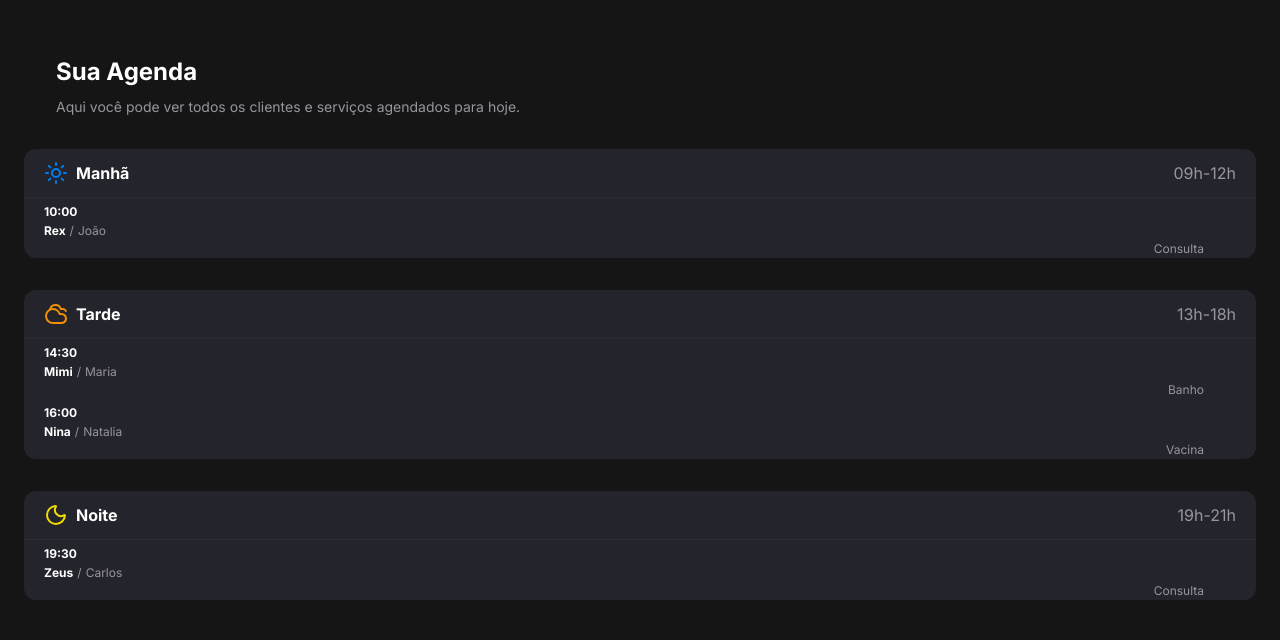
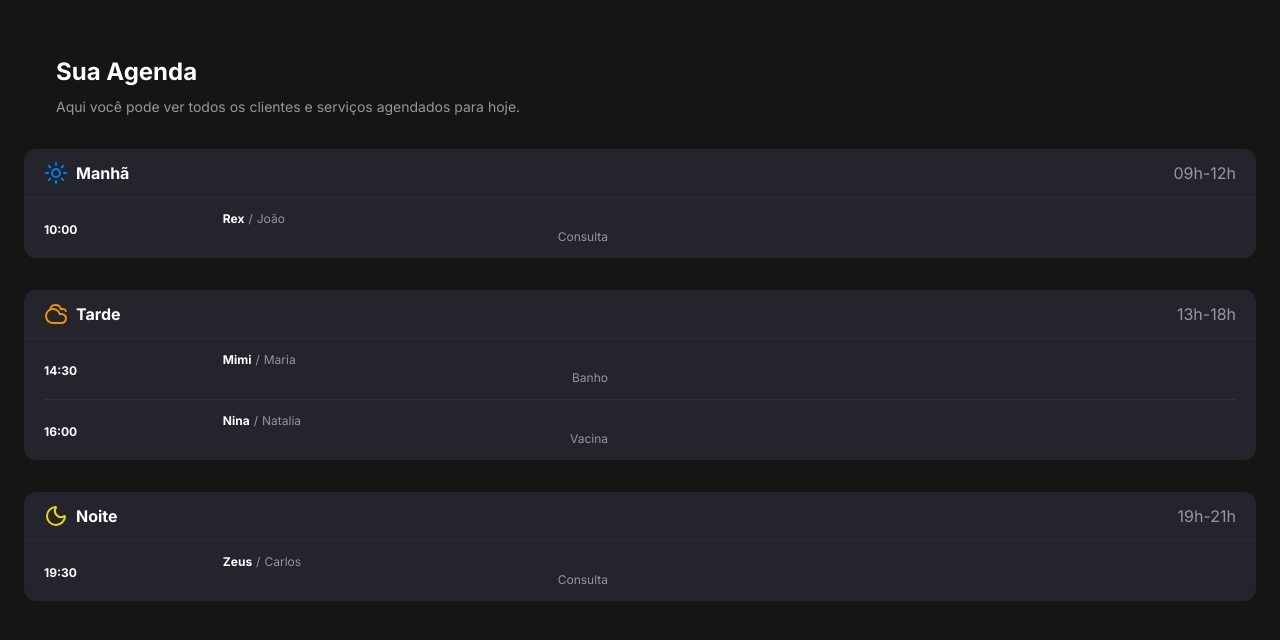
Before and after one commit to macedocmateus/pet-shop, a Next.js app: page / in a window 1280 px wide. Shown: the top 640 px of the page. Built offline with nearby package versions, Linux system fonts and the light colour scheme.

Commit message:
add refactory and add divider

```diff
--- a/src/app/page.tsx
+++ b/src/app/page.tsx
@@ -1,109 +1,8 @@
 import { PeriodSection } from '@/components/period-section/period-section'
-import { Appointment as AppointmentPrisma } from '@/generated/prisma'
-import {
-  Appointment,
-  AppointmentPeriod,
-  AppointmentPeriodDay,
-} from '@/types/Appointments'
-
-const appointments = [
-  {
-    id: '1',
-    petName: 'Rex',
-    description: 'Consulta',
-    tutorName: 'João',
-    phone: '1234567890',
-    scheduleAt: new Date('2026-02-02T10:00:00'),
-  },
-  {
-    id: '2',
-    petName: 'Mimi',
-    description: 'Banho',
-    tutorName: 'Maria',
-    phone: '1234567890',
-    scheduleAt: new Date('2026-02-02T14:30:00'),
-  },
-  {
-    id: '3',
-    petName: 'Nina',
-    description: 'Vacina',
-    tutorName: 'Natalia',
-    phone: '1234567890',
-    scheduleAt: new Date('2026-02-03T16:00:00'),
-  },
-  {
-    id: '4',
-    petName: 'Zeus',
-    description: 'Consulta',
-    tutorName: 'Carlos',
-    phone: '1234567890',
-    scheduleAt: new Date('2026-02-04T19:30:00'),
-  },
-]
-
-const getPeriod = (hour: number): AppointmentPeriodDay => {
-  if (hour >= 9 && hour < 12) {
-    return 'morning'
-  }
-
-  if (hour >= 13 && hour < 18) {
-    return 'afternoon'
-  }
-
-  return 'evening'
-}
-
-function groupAppointmentByPeriod(
-  appointments: AppointmentPrisma[],
-): AppointmentPeriod[] {
-  const transformedAppointments: Appointment[] = appointments?.map((apt) => ({
-    ...apt,
-    time: apt.scheduleAt.toLocaleTimeString('pt-BR', {
-      hour: '2-digit',
-      minute: '2-digit',
-    }),
-    service: apt.description,
-    period: getPeriod(apt.scheduleAt.getHours()),
-  }))
-
-  const morningAppointments = transformedAppointments.filter(
-    (apt) => apt.period === 'morning',
-  )
-
-  const afternoonAppointments = transformedAppointments.filter(
-    (apt) => apt.period === 'afternoon',
-  )
-
-  const eveningAppointments = transformedAppointments.filter(
-    (apt) => apt.period === 'evening',
-  )
-
-  return [
-    {
-      title: 'Manhã',
-      type: 'morning',
-      timeRange: '09h-12h',
-      appointments: morningAppointments,
-    },
-
-    {
-      title: 'Tarde',
-      type: 'afternoon',
-      timeRange: '13h-18h',
-      appointments: afternoonAppointments,
-    },
-
-    {
-      title: 'Noite',
-      type: 'evening',
-      timeRange: '19h-21h',
-      appointments: eveningAppointments,
-    },
-  ]
-}
+import { APPOINTMENT_DATA, groupAppointmentByPeriod } from '@/utils'
 
 export default function Home() {
-  const periods = groupAppointmentByPeriod(appointments)
+  const periods = groupAppointmentByPeriod(APPOINTMENT_DATA)
 
   return (
     <div className="bg-background-primary p-6">
--- a/src/components/appointment-card/appointment-card.tsx
+++ b/src/components/appointment-card/appointment-card.tsx
@@ -1,12 +1,22 @@
+import { cn } from '@/lib/utils'
 import { Appointment } from '@/types/appointments'
 
 type AppointmentCard = {
   appointment: Appointment
+  isFirstInSection?: boolean
 }
 
-export function AppointmentCard({ appointment }: AppointmentCard) {
+export function AppointmentCard({
+  appointment,
+  isFirstInSection = false,
+}: AppointmentCard) {
   return (
-    <div>
+    <div
+      className={cn(
+        'grid grid-cols-2 md:grid-cols-[15%_35%_30%_20%] items-center py-3',
+        !isFirstInSection && 'border-t border-[#353339]',
+      )}
+    >
       <div className="text-left pr-4 md:pr-0">
         <span className="text-label-small-size text-content-primary font-semibold">
           {appointment.time}
--- a/src/components/period-section/period-section.tsx
+++ b/src/components/period-section/period-section.tsx
@@ -36,7 +36,11 @@
             </div>
 
             {period.appointments.map((appointment, index) => (
-              <AppointmentCard key={index} appointment={appointment} />
+              <AppointmentCard
+                key={index}
+                appointment={appointment}
+                isFirstInSection={index === 0}
+              />
             ))}
           </div>
         </div>
--- /dev/null
+++ b/src/utils/appointment-utils.ts
@@ -0,0 +1,67 @@
+import { Appointment as AppointmentPrisma } from '@/generated/prisma'
+import {
+  Appointment,
+  AppointmentPeriod,
+  AppointmentPeriodDay,
+} from '@/types/appointments'
+
+export const getPeriod = (hour: number): AppointmentPeriodDay => {
+  if (hour >= 9 && hour < 12) {
+    return 'morning'
+  }
+
+  if (hour >= 13 && hour < 18) {
+    return 'afternoon'
+  }
+
+  return 'evening'
+}
+
+export function groupAppointmentByPeriod(
+  appointments: AppointmentPrisma[],
+): AppointmentPeriod[] {
+  const transformedAppointments: Appointment[] = appointments?.map((apt) => ({
+    ...apt,
+    time: apt.scheduleAt.toLocaleTimeString('pt-BR', {
+      hour: '2-digit',
+      minute: '2-digit',
+    }),
+    service: apt.description,
+    period: getPeriod(apt.scheduleAt.getHours()),
+  }))
+
+  const morningAppointments = transformedAppointments.filter(
+    (apt) => apt.period === 'morning',
+  )
+
+  const afternoonAppointments = transformedAppointments.filter(
+    (apt) => apt.period === 'afternoon',
+  )
+
+  const eveningAppointments = transformedAppointments.filter(
+    (apt) => apt.period === 'evening',
+  )
+
+  return [
+    {
+      title: 'Manhã',
+      type: 'morning',
+      timeRange: '09h-12h',
+      appointments: morningAppointments,
+    },
+
+    {
+      title: 'Tarde',
+      type: 'afternoon',
+      timeRange: '13h-18h',
+      appointments: afternoonAppointments,
+    },
+
+    {
+      title: 'Noite',
+      type: 'evening',
+      timeRange: '19h-21h',
+      appointments: eveningAppointments,
+    },
+  ]
+}
--- /dev/null
+++ b/src/utils/index.ts
@@ -0,0 +1,2 @@
+export * from './appointment-utils'
+export * from './mock-day'
--- /dev/null
+++ b/src/utils/mock-day.ts
@@ -0,0 +1,34 @@
+export const APPOINTMENT_DATA = [
+  {
+    id: '1',
+    petName: 'Rex',
+    description: 'Consulta',
+    tutorName: 'João',
+    phone: '1234567890',
+    scheduleAt: new Date('2026-02-02T10:00:00'),
+  },
+  {
+    id: '2',
+    petName: 'Mimi',
+    description: 'Banho',
+    tutorName: 'Maria',
+    phone: '1234567890',
+    scheduleAt: new Date('2026-02-02T14:30:00'),
+  },
+  {
+    id: '3',
+    petName: 'Nina',
+    description: 'Vacina',
+    tutorName: 'Natalia',
+    phone: '1234567890',
+    scheduleAt: new Date('2026-02-03T16:00:00'),
+  },
+  {
+    id: '4',
+    petName: 'Zeus',
+    description: 'Consulta',
+    tutorName: 'Carlos',
+    phone: '1234567890',
+    scheduleAt: new Date('2026-02-04T19:30:00'),
+  },
+]
```
